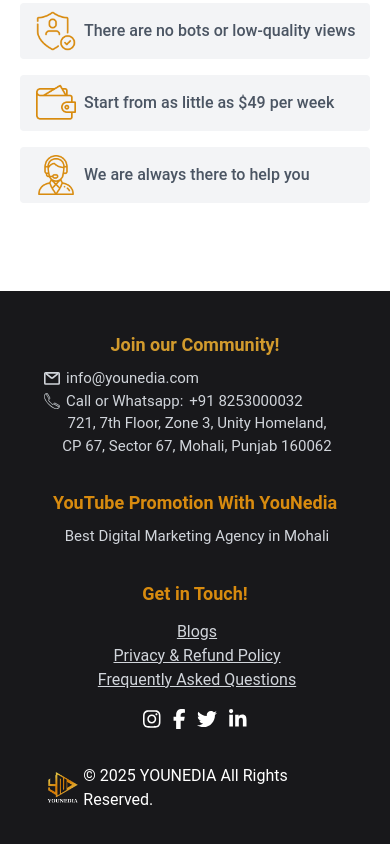
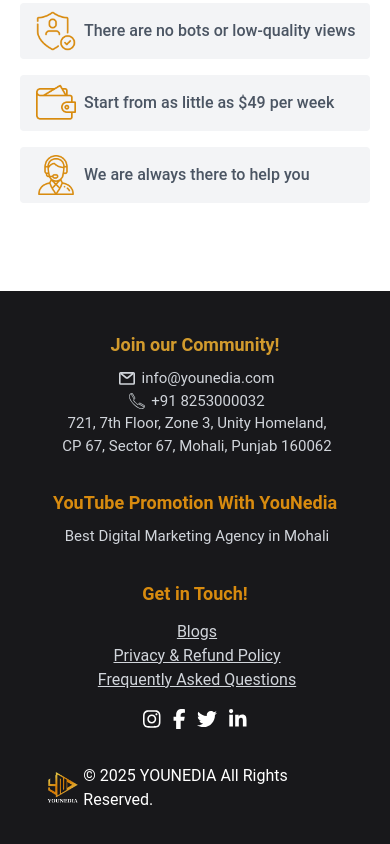
Before and after one commit to Rohanrana2003/Youtube-promotion, a React (Create React App) app in the folder youtube-promotion/: page / in a window 390 px wide. Shown: the part 5263-6107 px from the top of the page. Built offline with nearby package versions, Linux system fonts and the light colour scheme; no server answers.

Commit message:
Made footer responsive

```diff
--- a/youtube-promotion/src/components/Footer.js
+++ b/youtube-promotion/src/components/Footer.js
@@ -12,9 +12,9 @@
         {/* Join our Community Section */}
         <div className="flex-1" >
           <h2 className="text-lg text-[#D29B2D] font-semibold mb-2">Join our Community!</h2>
-          <div className='ml-1 text-[15px] font-normal text-gray-300'>
-            <p><a className='hover:text-gray-400 flex items-center gap-[6px]' href='mailto:info@younedia.com'><span>{mailIcon}</span>info@younedia.com</a></p>
-            <p className='flex gap-[6px] items-center'><span>{phoneIcon}</span> Call or Whatsapp: <a href="tel:+918253000032" className="hover:text-gray-400 ">+91 8253000032</a></p>
+          <div className='ml-1 text-[15px] font-normal text-gray-300 '>
+            <p><a className='hover:text-gray-400 flex items-center gap-[6px] max-md:justify-center' href='mailto:info@younedia.com'><span>{mailIcon}</span>info@younedia.com</a></p>
+            <p className='flex gap-[6px] items-center max-md:justify-center'><span>{phoneIcon}</span> <a href="tel:+918253000032" className="hover:text-gray-400 ">+91 8253000032</a></p>
             <p>721, 7th Floor, Zone 3, Unity Homeland,<br />CP 67, Sector 67, Mohali, Punjab 160062</p>
           </div>
         </div>
@@ -56,7 +56,6 @@
       <div className="mt-8 flex w-full justify-center gap-2x` items-center">
         <img className='h-10' src={require('../images/younedia.png')} alt='younedia'/>
         <span>&copy; {new Date().getFullYear()} YOUNEDIA All Rights Reserved.</span>
-
       </div>
     </footer>
   );
--- a/youtube-promotion/src/components/Header.js
+++ b/youtube-promotion/src/components/Header.js
@@ -84,6 +84,7 @@
     setSelectedItem(item.id); // Update selected button in header
     setShowButton(true) // Show the Login button on header
     setShowHeader(true); // Add header background
+    setShowMenu(true); // Close Side menu
   };
 
   const handleLogin = () => {
@@ -103,9 +104,7 @@
 
         {/* Header buttons */}
         <div className='flex md:gap-8 mt-[5px] max-md:hidden'>
-
-          {
-            headerItems.map((item) => (
+          {headerItems.map((item) => (
             <button
               key={item.id}
               onClick={() => handleButtonClick(item)}
@@ -113,9 +112,7 @@
             >
               {item.label}
             </button>
-            ))
-          }
-
+          ))}
         </div>
       </div>
 
@@ -123,8 +120,7 @@
 
       <div className={`absolute top-0 left-0 flex flex-col  mt-[5px] bg-[#18181B] h-screen w-[300px] md:hidden ${showMenu ? 'hidden' : 'close'}`}>
         <img onClick={handleLogoClick} src={logo} alt="Logo" className="h-32 w-32 m-5 mb-10 cursor-pointer" />
-        {
-          headerItems.map((item) => (
+        {headerItems.map((item) => (
           <button
             key={item.id}
             onClick={() => handleButtonClick(item)}
@@ -132,8 +128,12 @@
           >
             {item.label}
           </button>
-          ))
-        }
+        ))}
+        {/* Copyright Section */}
+        <div className="mt-8 flex w-full justify-center gap-2 items-center absolute bottom-20 -left-5">
+          <img className='h-10' src={require('../images/younedia.png')} alt='younedia' />
+          <span>&copy; {new Date().getFullYear()} YOUNEDIA <br/>All Rights Reserved.</span>
+        </div>
       </div>
 
 
```
Lines whose indentation alone changed are shown as unchanged.
